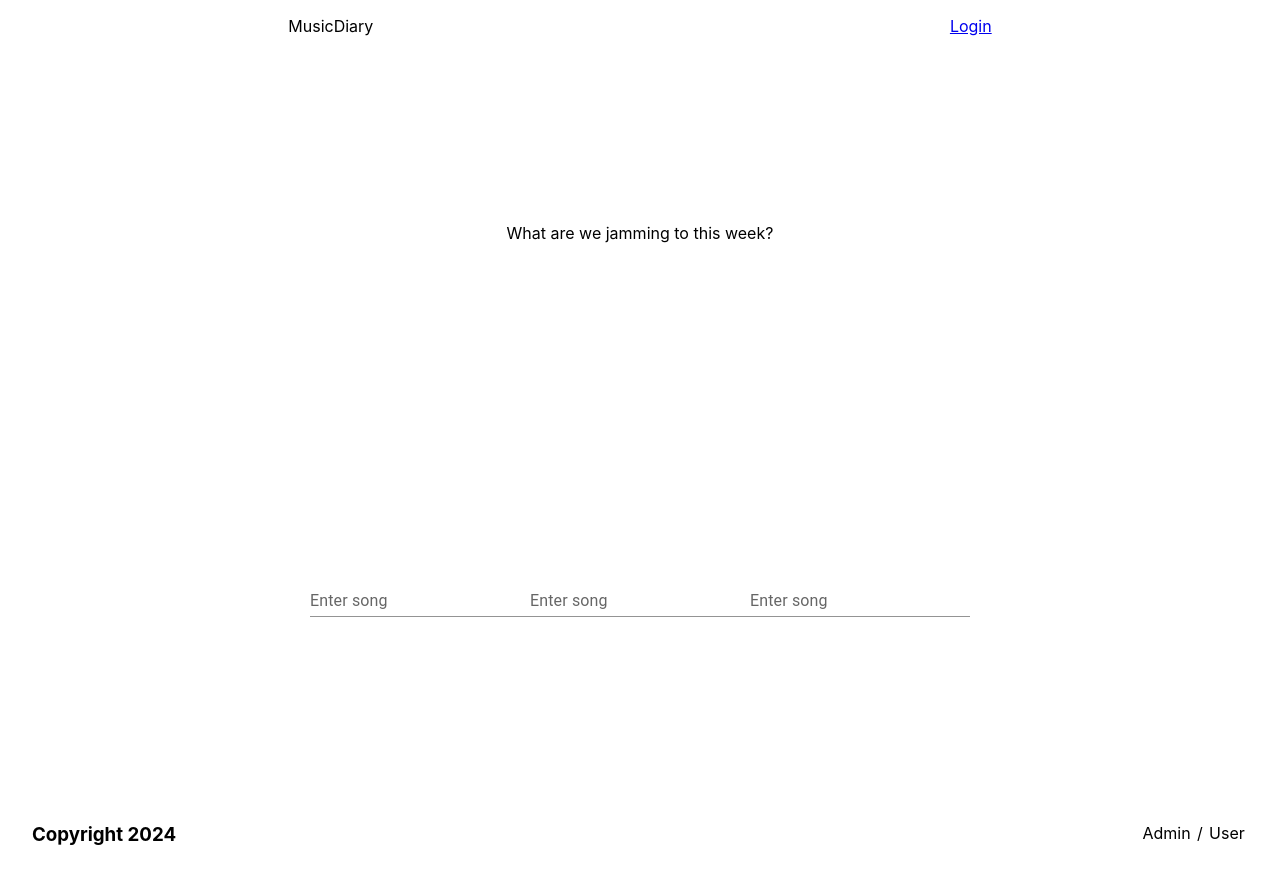
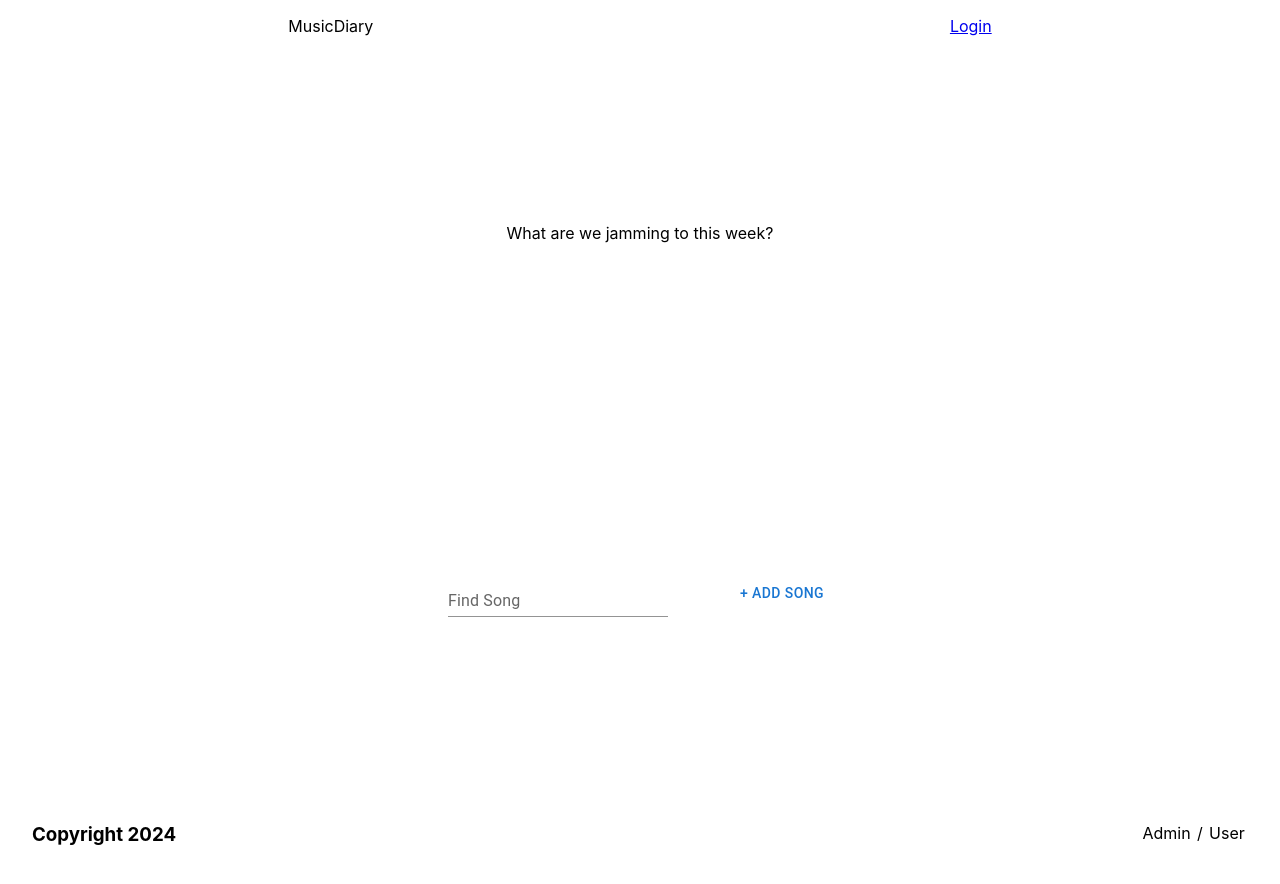
Before and after one commit to MusicDiaryDB/diary-frontend, a React (Create React App) app: page /home in a window 1280 px wide. Shown: the top 884 px of the page. Built offline with nearby package versions, Linux system fonts and the light colour scheme.

Commit message:
buggy stash

```diff
--- a/src/assets/css/pages/Home.css
+++ b/src/assets/css/pages/Home.css
@@ -1,27 +1,3 @@
-/*.diaryEntriesSection{*/
-/*    display: flex;*/
-/*    flex-direction: row;*/
-/*    justify-content: space-between;*/
-/*    width: 80rem;*/
-/*    height: 5rem;*/
-/*    !*border: 2rem solid black;*!*/
-/*    background-color: aqua;*/
-/*    padding: 1rem;*/
-/*    gap: 1rem;*/
-/*}*/
-
-/*.homePage{*/
-/*    display: flex;*/
-/*    flex-direction: column;*/
-/*    justify-content: center;*/
-/*    align-items: center;*/
-/*    height: 80vh;*/
-/*}*/
-
-/*.diaryEntryField{*/
-/*    padding: 5rem;*/
-/*}*/
-
 .homePage{
     height: 90vh;
     display: flex;
@@ -30,8 +6,9 @@
     align-items: center;
 }
 
-/* todo why is this not minding me*/
 .diaryEntriesSection{
     display: flex;
-    flex-direction: column;
+    flex-direction: row;
+    justify-content: space-around;
+    gap: 4rem;
 }
--- a/src/pages/Home.tsx
+++ b/src/pages/Home.tsx
@@ -1,21 +1,40 @@
 import {Link, useLocation} from 'react-router-dom';
-import { TextField } from '@mui/material';
+import {Button, TextField } from '@mui/material';
 import "../assets/css/pages/Home.css"
+import { useState } from 'react';
 
 function Home(){
 
     const isAdmin = sessionStorage.getItem("isAdmin") === "true"
+
+    const [song, setSong] = useState("")
+    const [entries, setEntries] = useState([])
 
     return(
         <div className="homePage">
 
             {isAdmin && <p>isAdmin</p>}
             <p>What are we jamming to this week?</p>
-            <div className="diaryEntiresSection">
-                <TextField id="standard-basic" label="Enter song" variant="standard" />
-                <TextField id="standard-basic" label="Enter song" variant="standard" />
-                <TextField id="standard-basic" label="Enter song" variant="standard" />
+            {entries.map((entry) => (<div>
+                <p>{entry}</p>
+            </div>))}
+            {entries.length<3 &&
+            <div className="diaryEntriesSection">
+                <TextField id="standard-basic"
+                           label="Find Song"
+                           variant="standard"
+                           value={song}
+                           onChange={(e)=>{
+                               setSong(e.target.value)
+                           }}
+                />
+                <Button onClick={()=>{
+                    console.log(song)
+                    setEntries([...entries,song])
+                }}
+                >+ Add Song</Button>
             </div>
+            }
 
         </div>
     )
```
